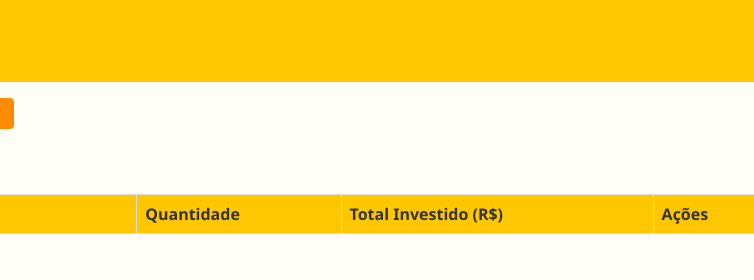
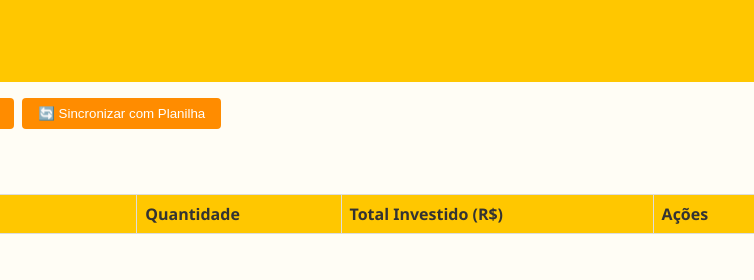
Before and after one commit to pedrocorreialopes/glipearte-estoque, a plain HTML site: page index.html in a window 1280 px wide. Shown: the full height of the page, 526-1280 px from the left. Drawn offline with Linux system fonts and the light colour scheme.

Commit message:
Add synchronization button for spreadsheet
Added a button to synchronize with spreadsheet.

```diff
--- a/index.html
+++ b/index.html
@@ -18,6 +18,7 @@
       <button onclick="abrirModal('fornecedor')">+ Novo Fornecedor</button>
       <button onclick="exportarCSV()">⬇ Exportar CSV</button>
       <button onclick="window.print()">📄 Imprimir</button>
+      <button onclick="carregarDaPlanilha()">🔄 Sincronizar com Planilha</button>
     </section>
 
     <section class="filtro">
@@ -74,4 +75,5 @@
 
   <script src="script.js"></script>
 </body>
+
 </html>
```
